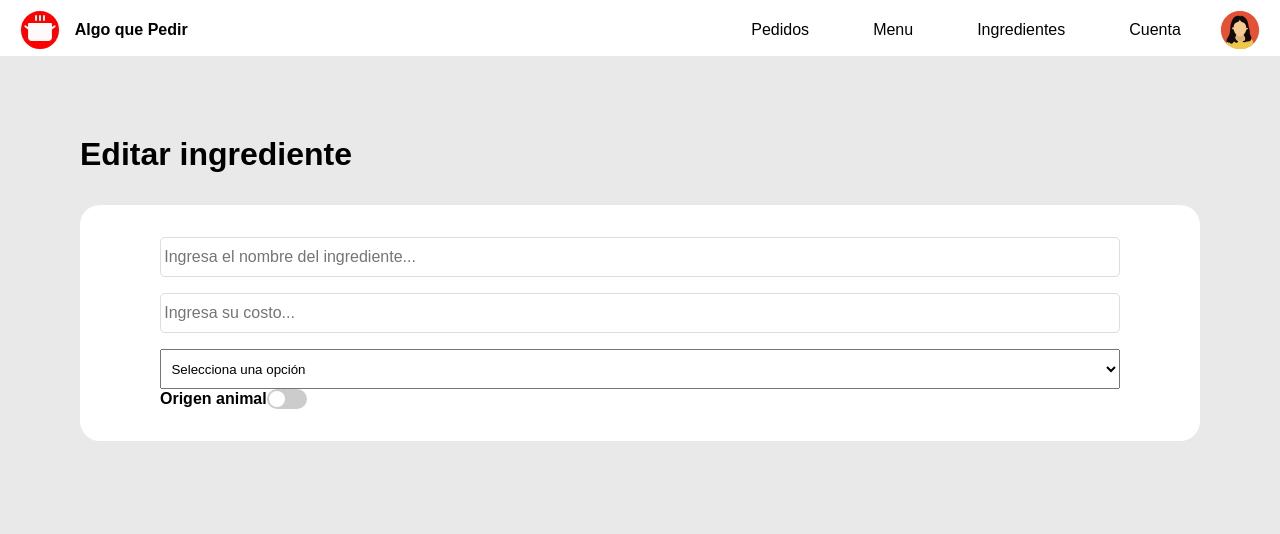
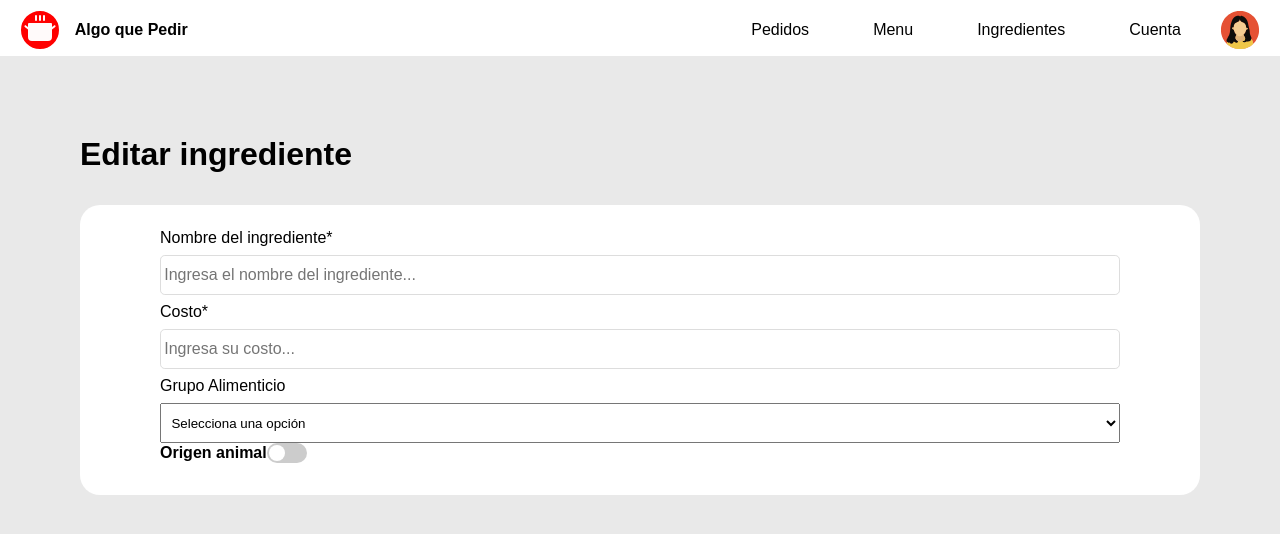
Before and after one commit to joanavarro23/svelte-algo-que-pedir, a SvelteKit app: page /editar-ingrediente in a window 1280 px wide. Shown: the top 534 px of the page. Built offline with nearby package versions, Linux system fonts and the light colour scheme; a web font is replaced by a local one.

Commit message:
agrego type para q funcione input

```diff
--- a/src/routes/(app)/editar-ingrediente/+page.svelte
+++ b/src/routes/(app)/editar-ingrediente/+page.svelte
@@ -12,7 +12,7 @@
     <article class="item-input-edicion">
       <form>
         <Input
-          nombre="Nombre del ingrediente*"
+          nombre_label="Nombre del ingrediente*"
           type="text"
           id="nombre-ingrediente"
           placeholder="Ingresa el nombre del ingrediente..."
@@ -20,7 +20,7 @@
         />
 
         <Input
-          nombre="Costo*"
+          nombre_label="Costo*"
           type="number"
           id="costo-ingrediente"
           placeholder="Ingresa su costo..."
@@ -28,7 +28,7 @@
         />
 
         <Input
-          nombre="Grupo Alimenticio"
+          nombre_label="Grupo Alimenticio"
           id="grupo-alimenticio"
           select={true}
           options={[
@@ -40,6 +40,7 @@
             { value: '5', label: 'Grasas y aceites' },
             { value: '6', label: 'Proteínas' }
           ]}
+          type=''
         />
 
         <Switch id="origen-toggle" titulo="Origen animal" />
```
